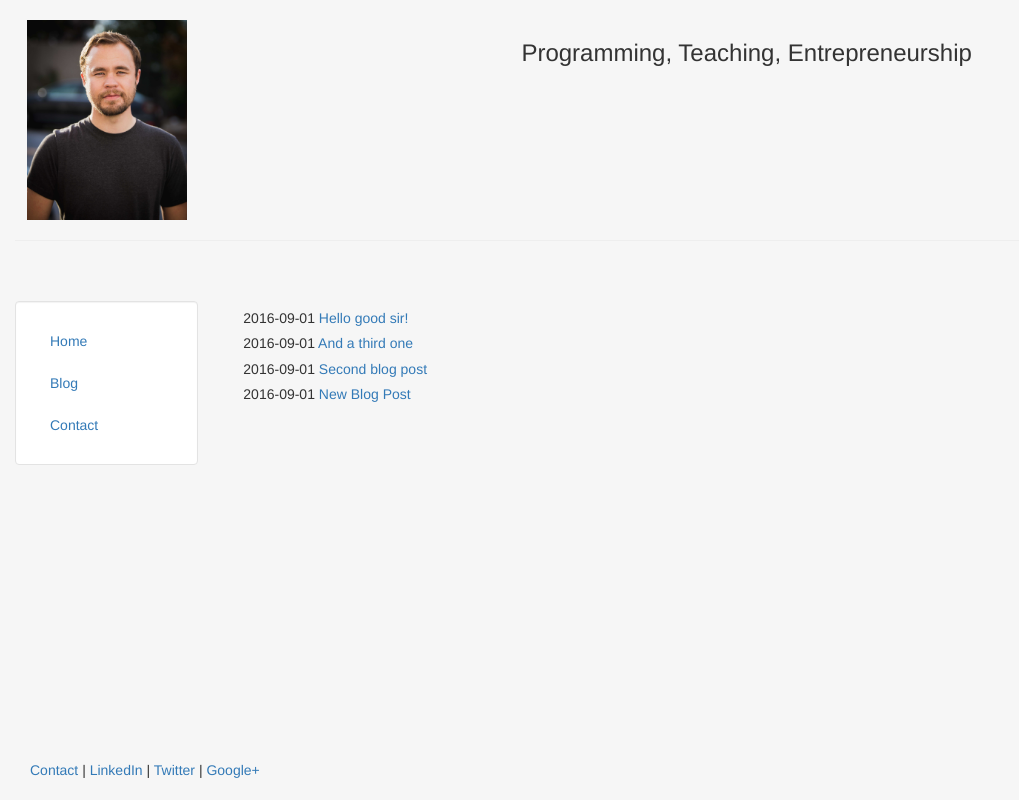
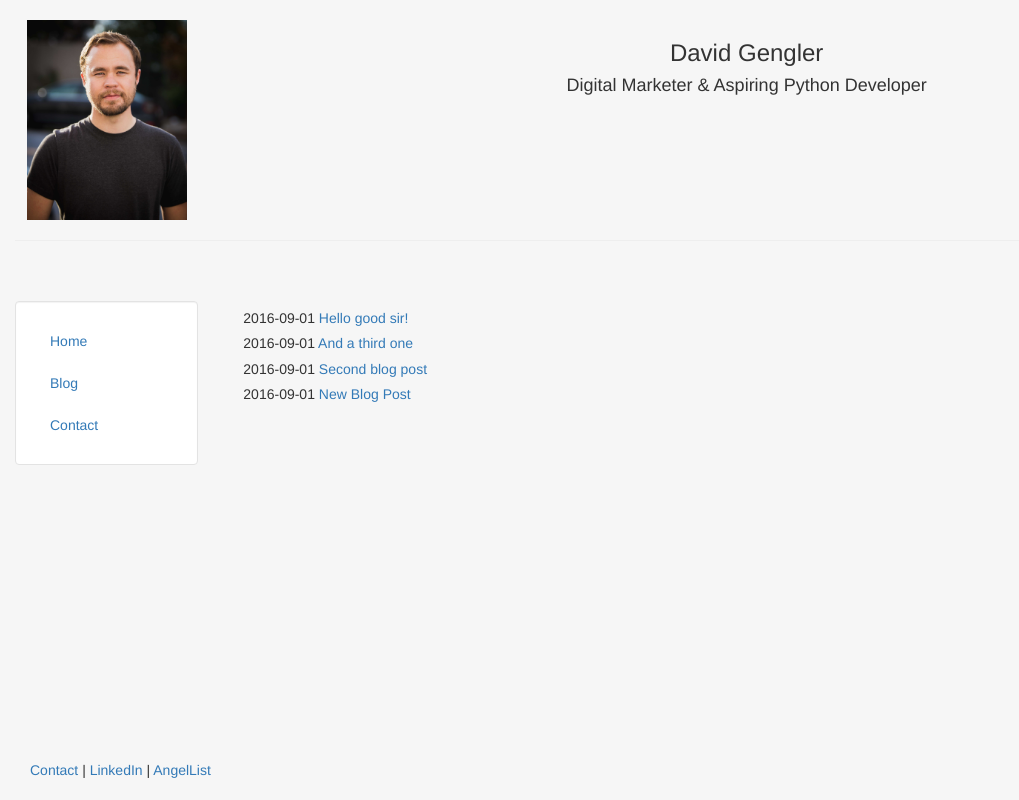
Before and after one commit to davidgengler/django-basic, a Django app: page /blog/ in a window 1280 px wide. Shown: the whole page, without its empty margins (0-1019 px from the left). Run offline with Django 3.2, Linux system fonts and the light colour scheme; data comes from the database, SQL or seed files in the repository; some libraries are stand-ins or nearby versions.

Commit message:
Initial commit

```diff
--- a/personal/templates/personal/header.html
+++ b/personal/templates/personal/header.html
@@ -2,7 +2,7 @@
 <html lang="en">
 
 <head>
-	<title>David Gengler</title>
+	<title>David Gengler | Resume & Web Dev Playground</title>
 	<meta charset="utf-8" />
 	{% load staticfiles %}
 	<link rel="stylesheet" href="{% static 'personal/css/bootstrap.min.css' %}" type = "text/css"/>
@@ -28,7 +28,8 @@
 			  <div class="col-sm-10">
 				  <br>
 				  <center>
-				  <h3>Programming, Teaching, Entrepreneurship</h3>
+				  <h3>David Gengler</h3>
+			      <h4>Digital Marketer & Aspiring Python Developer</h4>
 				  </center>
 			  </div>
 		</div><hr>
@@ -60,7 +61,7 @@
 	</div>
 	<footer>
 		<div class="container-fluid" style='margin-left:15px'>
-			<p><a href="#" target="blank">Contact</a> | <a href="#" target="blank">LinkedIn</a> | <a href="#" target="blank">Twitter</a> | <a href="#" target="blank">Google+</a></p>
+			<p><a href="/contact">Contact</a> | <a href="https://www.linkedin.com/in/davidgengler" target="blank">LinkedIn</a> | <a href="https://angel.co/davidgengler" target="blank">AngelList</a></p>
 		</div>
 	</footer>
 
```
